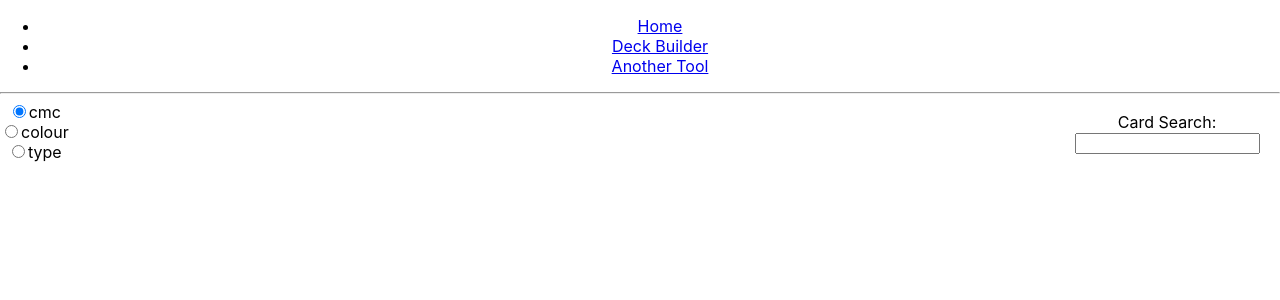
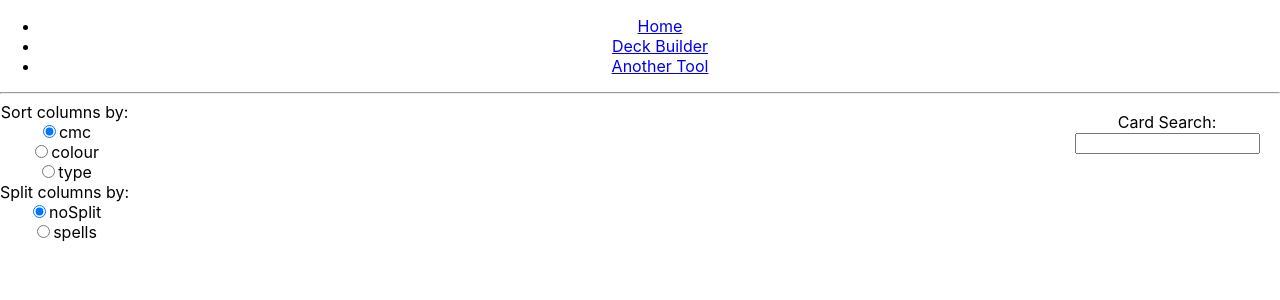
Before and after one commit to ANRoebuck/mtg-shelf, a React (Create React App) app: page /deckBuilder in a window 1280 px wide. Shown: the top 300 px of the page. Built offline with nearby package versions, Linux system fonts and the light colour scheme.

Commit message:
sort columns is split by creatures

```diff
--- a/src/App.js
+++ b/src/App.js
@@ -1,6 +1,6 @@
 import React, { useState } from 'react';
 import { Route, Link, BrowserRouter as Router } from 'react-router-dom';
-import './App.css';
+import './App.scss';
 import DeckBuilder from "./DeckBuilder";
 import Home from "./Home";
 import Tool2 from "./Tool2";
--- /dev/null
+++ b/src/App.scss
@@ -0,0 +1,38 @@
+.App {
+  text-align: center;
+}
+
+.App-logo {
+  height: 40vmin;
+  pointer-events: none;
+}
+
+@media (prefers-reduced-motion: no-preference) {
+  .App-logo {
+    animation: App-logo-spin infinite 20s linear;
+  }
+}
+
+.App-header {
+  background-color: #282c34;
+  min-height: 100vh;
+  display: flex;
+  flex-direction: column;
+  align-items: center;
+  justify-content: center;
+  font-size: calc(10px + 2vmin);
+  color: white;
+}
+
+.App-link {
+  color: #61dafb;
+}
+
+@keyframes App-logo-spin {
+  from {
+    transform: rotate(0deg);
+  }
+  to {
+    transform: rotate(360deg);
+  }
+}
--- a/src/Components/ColumnSorter.js
+++ b/src/Components/ColumnSorter.js
@@ -4,11 +4,6 @@ export const sortBy = {
   cmc: 'cmc',
   colour: 'colour',
   type: 'type',
-}
-
-export const splitBy = {
-  spells: 'spells',
-  noSplit: 'noSplit'
 }
 
 class ColumnSorter {
--- /dev/null
+++ b/src/Components/ColumnSplitter.js
@@ -0,0 +1,26 @@
+import { splitColumnByCreatures } from "./utils";
+
+export const splitBy = {
+  noSplit: 'noSplit',
+  spells: 'spells',
+}
+
+class ColumnSplitter {
+
+  constructor() {
+  }
+
+  splitColumnsBy = (column, split) => {
+    switch (split) {
+      case splitBy.noSplit:
+        return [column, []];
+      case splitBy.spells:
+        return splitColumnByCreatures(column);
+      default:
+        return null;
+    }
+  }
+
+}
+
+export default ColumnSplitter;
--- a/src/Components/DeckListColumn.jsx
+++ b/src/Components/DeckListColumn.jsx
@@ -1,11 +1,19 @@
 import React from "react";
 import Card from "./Card";
+import ColumnSplitter from "./ColumnSplitter";
 
-const DeckListColumn = ({ cmc, cards, sideInOrOut }) => {
+const DeckListColumn = ({ cards, sideInOrOut, split }) => {
+  const columnSplitter = new ColumnSplitter();
+  const splits = columnSplitter.splitColumnsBy(cards, split);
 
   const lastCard = cards.length -1;
-  const cardsToDisplay = cards.map((card, i) =>
-    <Card card={card} covered={i < lastCard} sideInOrOut={sideInOrOut}/>);
+  const cardsToDisplay = splits.map(split =>
+    <div className="partial-decklist-column">
+      {split.map((card, i) =>
+        <Card card={card} covered={i < lastCard} sideInOrOut={sideInOrOut}/>
+      )}
+    </div>
+  );
 
   return (
     <div className="decklist-column">
--- a/src/Components/DecklistOptions.jsx
+++ b/src/Components/DecklistOptions.jsx
@@ -1,21 +1,44 @@
 import React, { useState } from "react";
-import DeckListColumn from "./DeckListColumn";
-import ColumnSorter, { sortBy } from "./ColumnSorter";
 
-const DecklistOptions = ({ options, setSortBy }) => {
+const DecklistOptions = ({ sortOptions, setSortBy, splitOptions, setSplitBy }) => {
 
-  const [selectedOption, setSelectedOption] = useState(options[0]);
+  const [selectedSortOption, setSelectedSortOption] = useState(sortOptions[0]);
+  const [selectedSplitOption, setSelectedSplitOption] = useState(splitOptions[0]);
 
-  const handleChange = (e) => {
-    setSelectedOption(e.target.value);
+  const reSort = (e) => {
+    setSelectedSortOption(e.target.value);
     setSortBy(e.target.value);
   }
 
-  const optionsToRender = options.map(option => {
+  const reSplit = (e) => {
+    setSelectedSplitOption(e.target.value);
+    setSplitBy(e.target.value);
+  }
+
+  const sortOptionsToRender = sortOptions.map(option => {
     return (
       <div className="radio">
         <label>
-          <input type="radio" value={option} checked={option === selectedOption} onChange={handleChange}/>
+          <input
+            type="radio"
+            value={option}
+            checked={option === selectedSortOption}
+            onChange={reSort}/>
+          {option}
+        </label>
+      </div>
+    );
+  });
+
+  const splitOptionstoRender = splitOptions.map(option => {
+    return (
+      <div className="radio">
+        <label>
+          <input
+            type="radio"
+            value={option}
+            checked={option === selectedSplitOption}
+            onChange={reSplit}/>
           {option}
         </label>
       </div>
@@ -24,7 +47,10 @@ const DecklistOptions = ({ options, setSortBy }) => {
 
   return (
     <div className="decklist-options">
-      {optionsToRender}
+      <div>Sort columns by:</div>
+      {sortOptionsToRender}
+      <div>Split columns by:</div>
+      {splitOptionstoRender}
     </div>
   );
 }
--- a/src/Components/Maindeck.jsx
+++ b/src/Components/Maindeck.jsx
@@ -1,24 +1,28 @@
 import React, { useState } from "react";
+import { splitBy } from "./ColumnSplitter";
+import ColumnSorter, { sortBy } from "./ColumnSorter";
 import DeckListColumn from "./DeckListColumn";
-import ColumnSorter, { sortBy } from "./ColumnSorter";
-import DecklistOptions from './DecklistOptions';
+import DecklistOptions from "./DecklistOptions";
+
 
 const Maindeck = ({ maindeck, sideOut }) => {
 
   const [sortColumnsBy, setSortColumnsBy] = useState(sortBy.cmc);
-  // const [splitColumnsBy, setSplitcolumnsBy] = useState();
+  const [splitColumnsBy, setSplitColumnsBy] = useState(splitBy.noSplit);
 
   const columnSorter = new ColumnSorter();
   const columns = columnSorter.assignColumns(maindeck, sortColumnsBy);
 
-  const columnsToRender = Object.entries(columns).map((entry) => {
-    const [cmc, cards] = entry;
-    return <DeckListColumn cmc={cmc} cards={cards} sideInOrOut={sideOut} />
-  })
+  const columnsToRender = Object.entries(columns).map(([ cmc, cards ]) =>
+    <DeckListColumn cards={cards} sideInOrOut={sideOut} split={splitColumnsBy} />);
 
   return (
     <div className="maindeck">
-      <DecklistOptions options={Object.keys(sortBy)} setSortBy={setSortColumnsBy}/>
+      <DecklistOptions
+        sortOptions={Object.keys(sortBy)}
+        setSortBy={setSortColumnsBy}
+        splitOptions={Object.keys(splitBy)}
+        setSplitBy={setSplitColumnsBy}/>
       {columnsToRender}
     </div>
   );
--- a/src/Components/Sideoard.jsx
+++ b/src/Components/Sideoard.jsx
@@ -1,12 +1,12 @@
-import React, { useState } from "react";
+import React from "react";
 import DeckListColumn from "./DeckListColumn";
-import ColumnSorter, { sortBy } from "./ColumnSorter";
+import { splitBy } from "./ColumnSplitter";
 
 const Sideboard = ({ sideboard, sideIn }) => {
 
   return (
     <div className="sideboard">
-      <DeckListColumn cmc={0} cards={sideboard} sideInOrOut={sideIn}/>
+      <DeckListColumn cards={sideboard} sideInOrOut={sideIn} split={splitBy.noSplit}/>
     </div>
   );
 };
--- a/src/Components/utils.js
+++ b/src/Components/utils.js
@@ -22,6 +22,15 @@ export const assignColumnsByType = (decklist) => {
     return addToObject(columns, typeIndex, card);
   }, {});
 };
+
+export const splitColumnByCreatures = (column) => {
+  const regex = /[\s\S]*creature[\s\S]*/i;
+  const top = column.filter(({ type_line })=> regex.test(type_line));
+  const bottom = column.filter(({ type_line }) => !regex.test(type_line));
+  console.log(top);
+  console.log(bottom);
+  return [top, bottom];
+}
 
 const coloursToColourIndex = (colours: []) => {
   let colour;
--- a/src/DeckBuilder.css
+++ b/src/DeckBuilder.css
@@ -21,7 +21,14 @@
   display: flex;
   width: 100%; }
 
-.deck-builder .decklist .maindeck .decklist-column .card.covered {
+.deck-builder .decklist .maindeck .decklist-column {
+  display: grid;
+  grid-template-rows: 1fr 1fr; }
+
+.deck-builder .decklist .maindeck .decklist-column .partial-decklist-column {
+  height: 100%; }
+
+.deck-builder .decklist .maindeck .decklist-column .partial-decklist-column .card.covered {
   height: 50px;
   overflow: hidden; }
 
--- a/src/DeckBuilder.jsx
+++ b/src/DeckBuilder.jsx
@@ -5,9 +5,6 @@ import DeckList from "./Components/DeckList";
 
 
 const DeckBuilder = () => {
-  // const [cardId, incrementCardId] = useState(0);
-  // const [maindeck, setMaindeck] = useState([]);
-  // const [sideboard, setSideboard] = useState([]);
   const [decklist, setDecklist] = useState([]);
 
   const addCard = (card) => setDecklist((prevList) => [ ...prevList, { ...card, ms: 'm', index: prevList.length}]);
```
Also changed, not shown: src/DeckBuilder.scss (+16 -4 lines).
